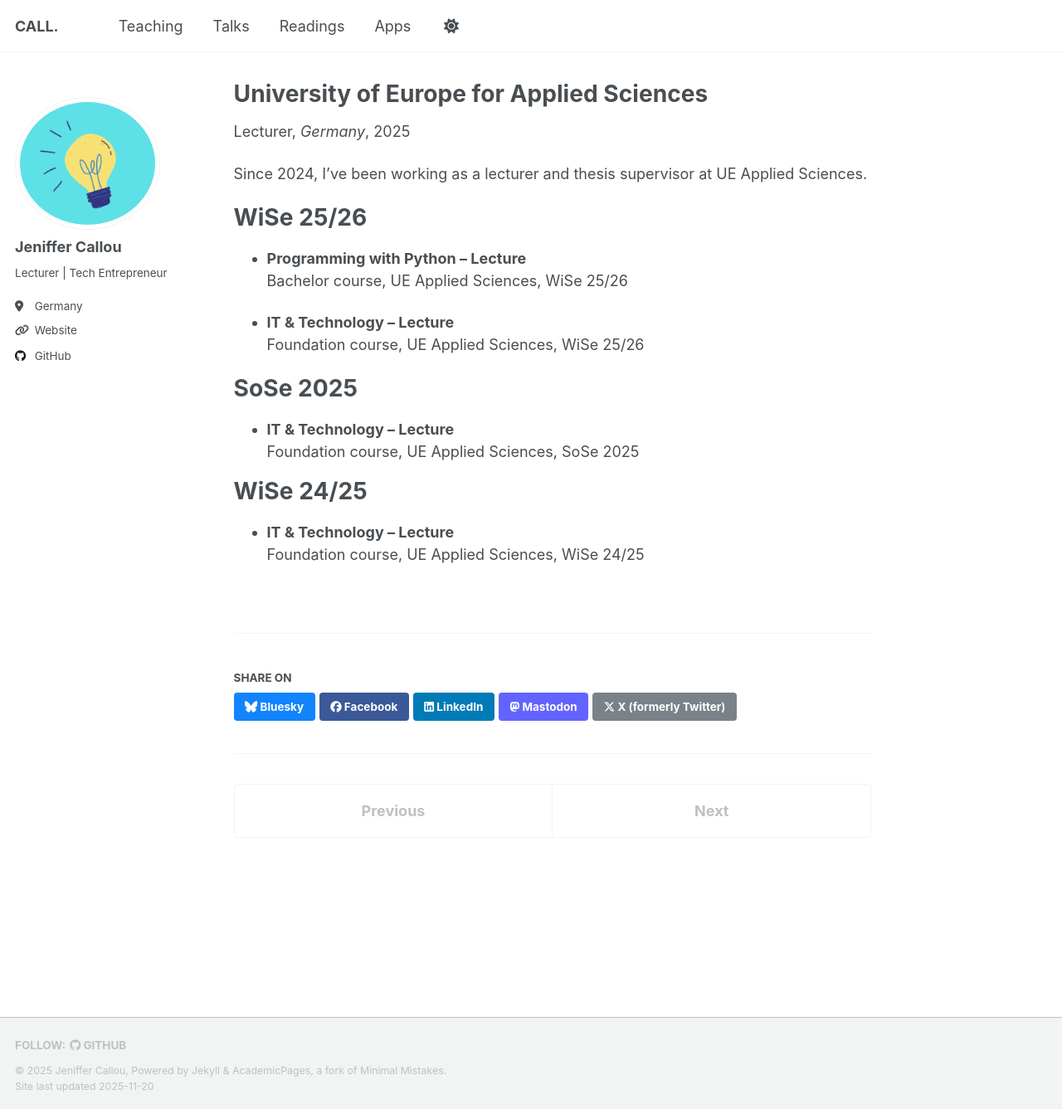
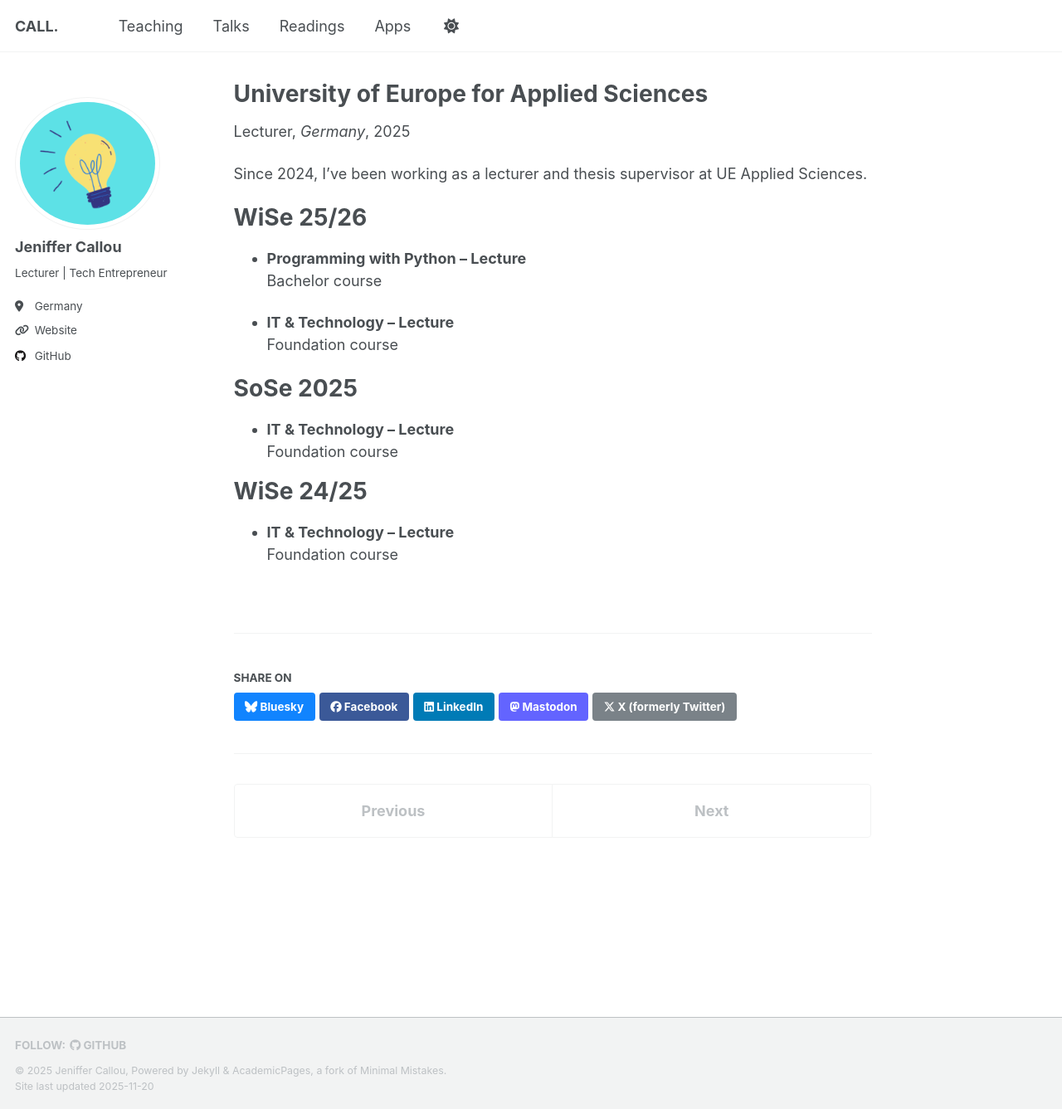
Before and after one commit to JenCall/jencall.github.io, a Jekyll site: the page built from _teaching/2025-ue-teaching-1.md, in a window 1280 px wide and 1337 px high. Shown: the whole window at 83% size. Built offline with Jekyll 4.4.1, drawn with Linux system fonts in a browser that asks for light colours; a script that is not in the unit is left out.

Commit message:
Simplify course descriptions in teaching document
Removed redundant course details for clarity.

```diff
--- a/_teaching/2025-ue-teaching-1.md
+++ b/_teaching/2025-ue-teaching-1.md
@@ -15,21 +15,21 @@ WiSe 25/26
 ====
 
 - **Programming with Python – Lecture**
-  Bachelor course, UE Applied Sciences, WiSe 25/26
+  Bachelor course
 
 - **IT & Technology – Lecture**
-  Foundation course, UE Applied Sciences, WiSe 25/26
+  Foundation course
 
 
 SoSe 2025
 ====
 
 - **IT & Technology – Lecture**
-  Foundation course, UE Applied Sciences, SoSe 2025
+  Foundation course
 
 
 WiSe 24/25
 ====
 
 - **IT & Technology – Lecture**
-  Foundation course, UE Applied Sciences, WiSe 24/25
+  Foundation course
```
